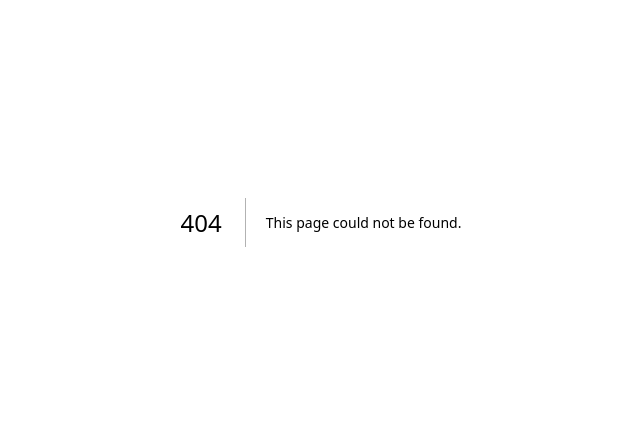
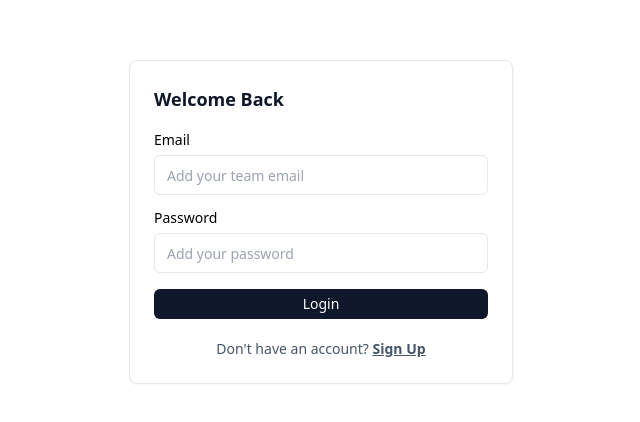
Before and after one commit to miguel-gadelha/availability-widget, a Next.js app: page /auth/login in a window 1280 px wide. Before the commit this address had no page. Shown: the part 178-600 px from the top of the page, without its empty margins (319-959 px from the left). Built offline with nearby package versions, Linux system fonts and the light colour scheme.

Commit message:
feat: add login page

```diff
--- /dev/null
+++ b/src/app/auth/layout.tsx
@@ -0,0 +1,11 @@
+export default function AuthLayout({
+  children,
+}: {
+  children: React.ReactNode;
+}) {
+  return (
+    <section className="bg-white flex justify-center items-center h-screen w-full">
+      {children}
+    </section>
+  );
+}
--- /dev/null
+++ b/src/app/auth/login/page.tsx
@@ -0,0 +1,5 @@
+import LoginForm from "@/app/components/LoginForm/LoginForm";
+
+export default function Page() {
+  return <LoginForm></LoginForm>;
+}
--- /dev/null
+++ b/src/app/components/LoginForm/LoginForm.tsx
@@ -0,0 +1,129 @@
+"use client";
+
+import Link from "next/link";
+import Input from "../Input/Input";
+import Card from "../ui/Card";
+import Button from "../ui/Button";
+import { useState } from "react";
+import Validator from "@/app/lib/validator";
+import axios from "axios";
+import { useRouter } from "next/navigation";
+
+const EMAIL_ERROR = "You need to provide a valid email. ";
+const PASSWORD_ERROR =
+  "Password must be at least 8 characters long, have at least one number, one lowercase and one uppercase letter. ";
+const GENERIC_ERROR =
+  "Invalid login. Please make sure you fill in the correct credentials";
+
+const LoginForm = () => {
+  const [invalidMessage, setInvalidMessage] = useState("");
+
+  const [email, setEmail] = useState("");
+  const [password, setPassword] = useState("");
+
+  const [invalidEmail, setInvalidEmail] = useState(true);
+  const [invalidPassword, setInvalidPassword] = useState(true);
+
+  const router = useRouter();
+
+  const handleEmailChange = (value: string) => {
+    setInvalidMessage("");
+
+    if (!Validator.email(value)) {
+      setInvalidEmail(true);
+    } else {
+      setInvalidEmail(false);
+      setEmail(value);
+    }
+  };
+
+  const handlePasswordChange = (value: string) => {
+    setInvalidMessage("");
+
+    if (!Validator.password(value)) {
+      setInvalidPassword(true);
+    } else {
+      setInvalidPassword(false);
+      setPassword(value);
+    }
+  };
+
+  const handleSubmit = () => {
+    if (invalidEmail) {
+      setInvalidMessage((message: string) => message + EMAIL_ERROR);
+    }
+    if (invalidPassword) {
+      setInvalidMessage((message: string) => message + PASSWORD_ERROR);
+    }
+
+    if (invalidEmail || invalidMessage || invalidPassword || invalidPassword) {
+      return;
+    }
+
+    const request_body = {
+      email,
+      password,
+    };
+
+    axios
+      .post("/api/login", request_body, {
+        headers: {
+          "Content-Type": "application/json",
+          Accept: "application/json",
+        },
+      })
+      .then((response) => {
+        if (response.status !== 201) {
+          console.error(response);
+          setInvalidMessage(GENERIC_ERROR);
+          return;
+        }
+
+        router.push("/manage");
+      })
+      .catch((error) => {
+        console.error(error);
+        setInvalidMessage(GENERIC_ERROR);
+      });
+  };
+
+  return (
+    <Card className="team-form w-96">
+      <h3 className="text-slate-900 text-lg leading-7 font-bold mb-5">
+        Welcome Back
+      </h3>
+
+      <Input
+        className={`mb-4 ${invalidEmail ? "border-red-500" : ""}`}
+        type="email"
+        placeholder="Add your team email"
+        label="Email"
+        onInputChange={handleEmailChange}
+      ></Input>
+      <Input
+        className={`mb-4 ${invalidPassword ? "border-red-500" : ""}`}
+        type="password"
+        placeholder="Add your password"
+        label="Password"
+        onInputChange={handlePasswordChange}
+      ></Input>
+
+      <Button type="button" className="w-full" onClick={handleSubmit}>
+        Login
+      </Button>
+
+      {invalidMessage && (
+        <div className="error p-2 text-red-600">{invalidMessage}</div>
+      )}
+
+      <p className="w-full text-center mt-5 text-sm font-normal leading-5 text-slate-600">
+        Don&apos;t have an account?{" "}
+        <Link className="font-bold underline" href={"/auth/sign-up"}>
+          Sign Up
+        </Link>
+      </p>
+    </Card>
+  );
+};
+
+export default LoginForm;
```
